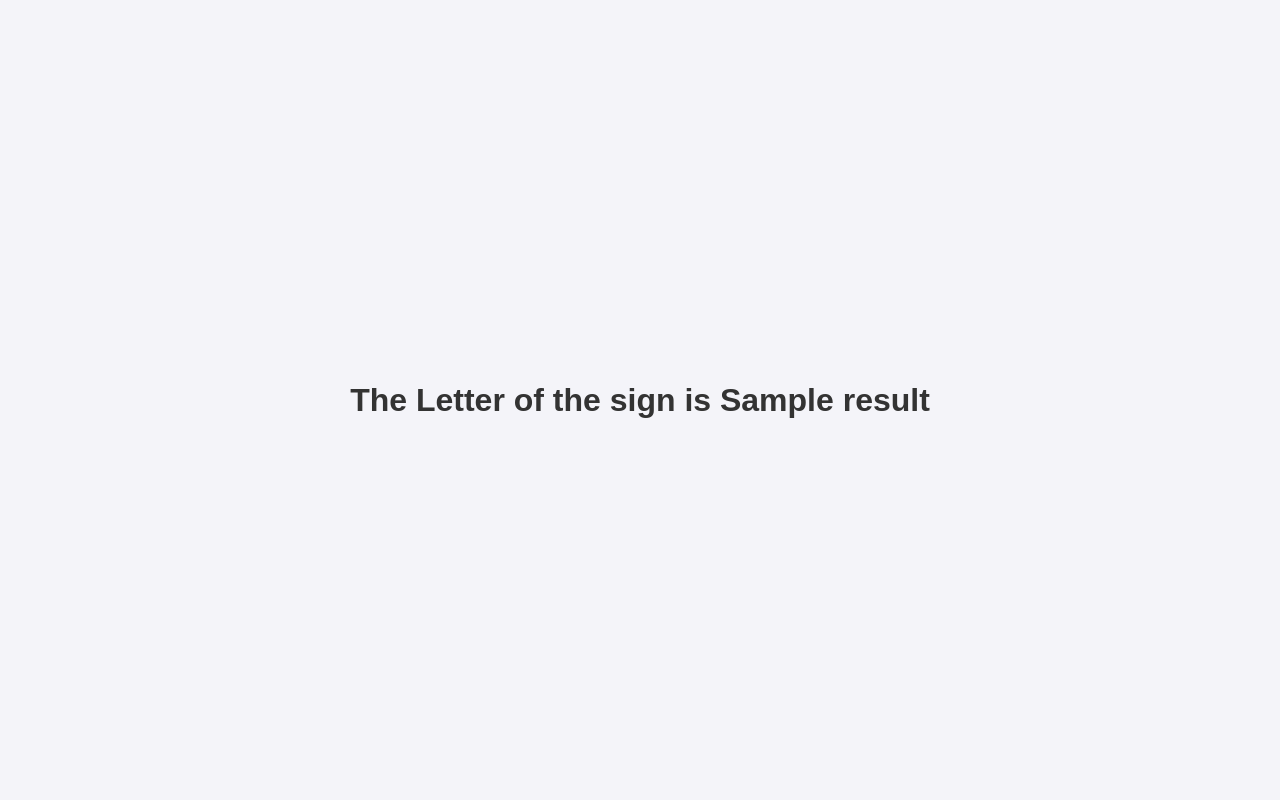
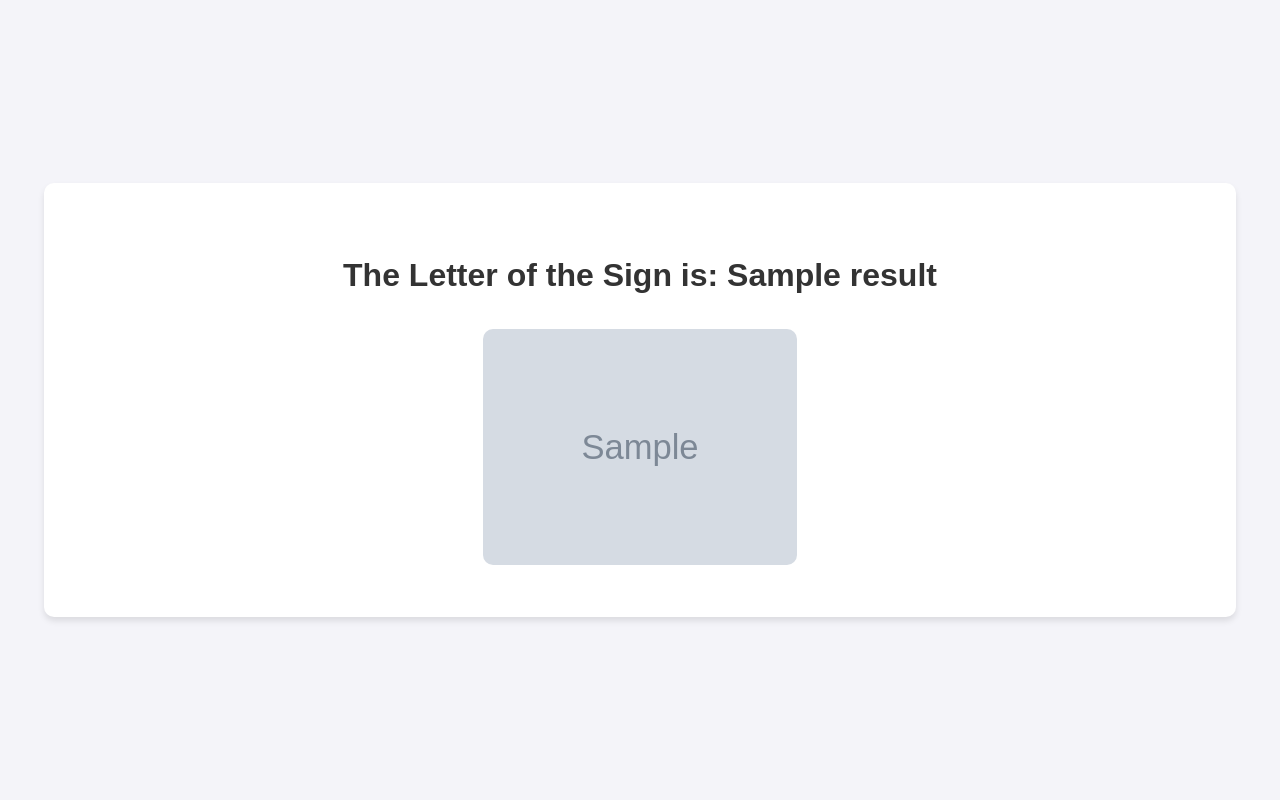
Before and after one commit to Abadli-Badro/Distributed-System-Application, a Flask app: template templates/classify.html in a window 1280 px wide. Run offline with Flask 3, Linux system fonts and the light colour scheme; the template is opened without the code that fills it: most values are stand-ins (such as "Sample title", 1, 10 or a date in 2020); grey boxes marked "Sample" are stand-in pictures.

```diff
--- a/app.py
+++ b/app.py
@@ -51,7 +51,7 @@ def home():
         predicted_alphabet = alphabet_map[predicted_class]
 
         # Pass result to the classify.html template
-        return render_template("classify.html", result=predicted_alphabet)
+        return render_template("classify.html", result=predicted_alphabet , img_path = file_path)
 
     return render_template('home.html', form=form)
 
--- a/templates/classify.html
+++ b/templates/classify.html
@@ -3,7 +3,7 @@
 <head>
     <meta charset="UTF-8">
     <meta name="viewport" content="width=device-width, initial-scale=1.0">
-    <title>Classification</title>
+    <title>Classification Result</title>
     <style>
         body {
             font-family: Arial, sans-serif;
@@ -11,6 +11,7 @@
             margin: 0;
             padding: 0;
             display: flex;
+            flex-direction: column;
             justify-content: center;
             align-items: center;
             height: 100vh;
@@ -21,10 +22,32 @@
             text-align: center;
             margin-bottom: 20px;
         }
+
+        .result-container {
+            display: flex;
+            flex-direction: column;
+            justify-content: center;
+            align-items: center;
+            text-align: center;
+            background: #ffffff;
+            border-radius: 10px;
+            padding: 20px;
+            box-shadow: 0px 4px 6px rgba(0, 0, 0, 0.1);
+            width: 90%;
+        }
+
+        .result-container img {
+            max-width: 100%;
+            height: 60%;
+            margin-top: 15px;
+            border-radius: 10px;
+        }
     </style>
 </head>
 <body>
-    <h1>The Letter of the sign is {{result}}</h1>
-    </form>
+    <div class="result-container">
+        <h1>The Letter of the Sign is: {{ result }}</h1>
+        <img src="{{ img_path }}" alt="Uploaded Sign Image">
+    </div>
 </body>
 </html>
```
